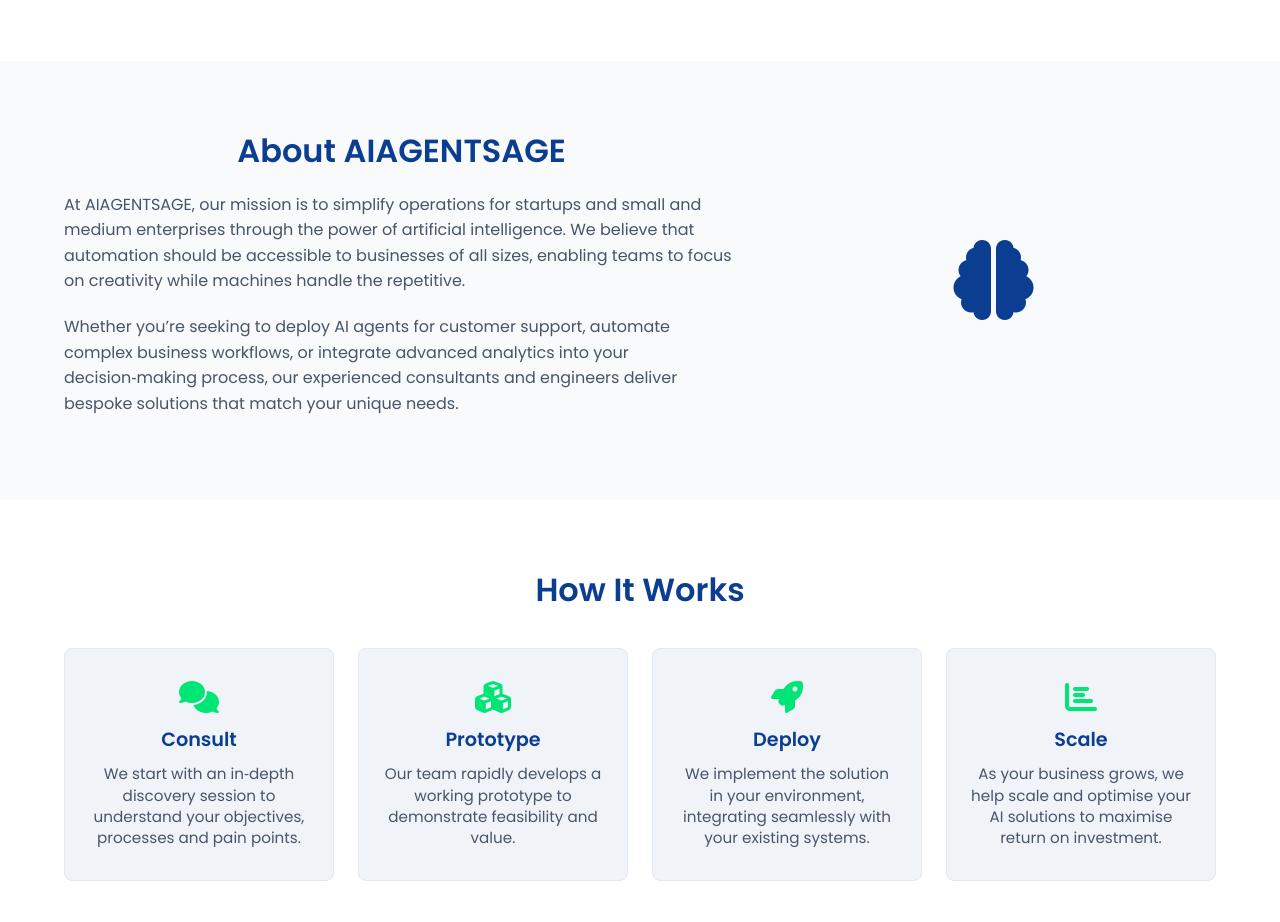
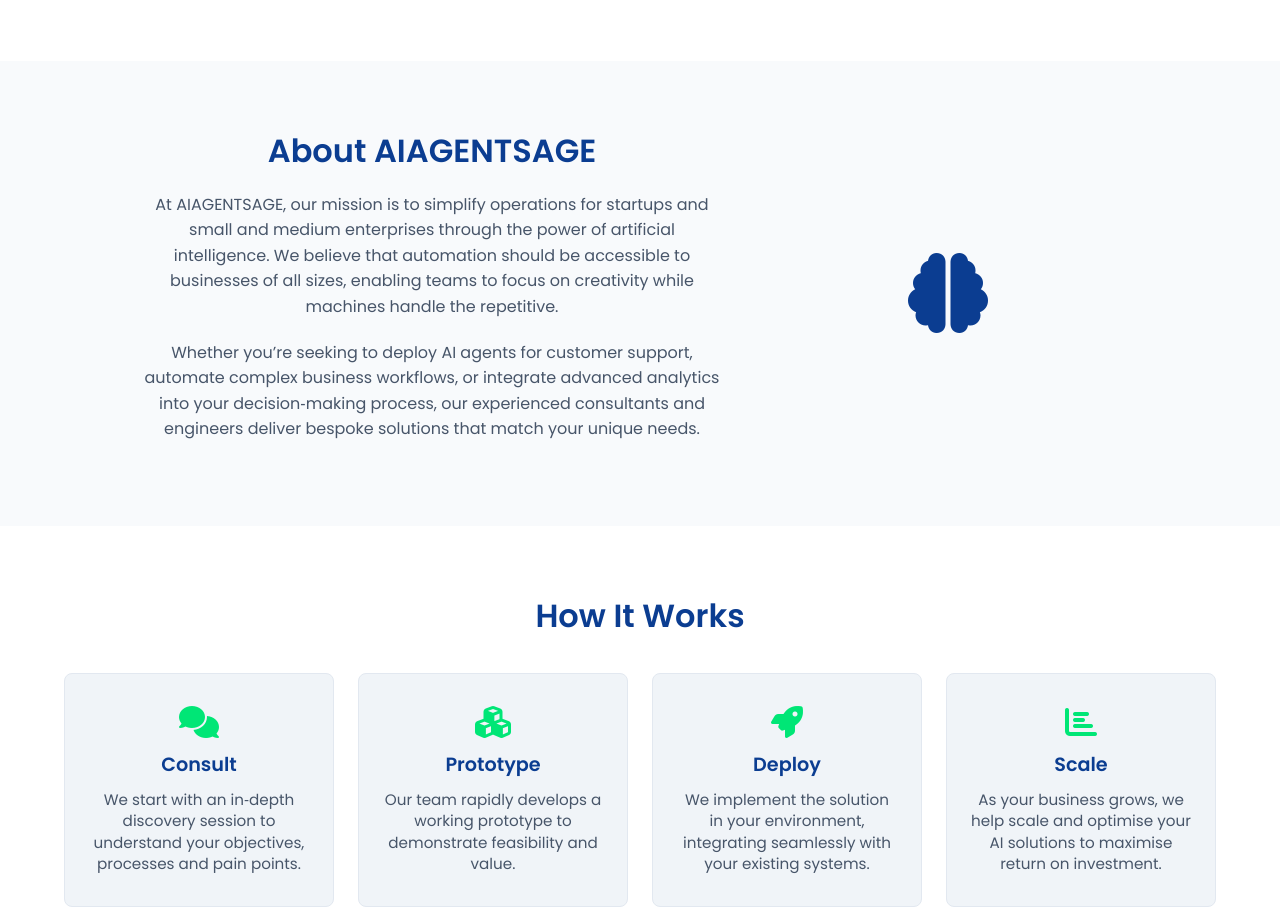
Before and after one commit to PrasaathAIA/WEbsite, a plain HTML site: page index.html in a window 1280 px wide. Shown: the part 1471-2393 px from the top of the page. Drawn offline with Linux system fonts and the light colour scheme; a small style sheet from the web is missing.

Commit message:
Center about section layout

```diff
--- a/css/styles.css
+++ b/css/styles.css
@@ -193,12 +193,16 @@
   display: flex;
   flex-wrap: wrap;
   align-items: center;
-  justify-content: space-between;
+  justify-content: center;
   gap: 2rem;
+  max-width: 1000px;
+  margin: 0 auto;
 }
 
 .about-text {
   flex: 1 1 55%;
+  text-align: center;
+  margin: 0 auto;
 }
 
 .about-text p {
@@ -212,6 +216,8 @@
   display: flex;
   align-items: center;
   justify-content: center;
+  margin: 0 auto;
+  text-align: center;
 }
 
 .about-icon {
@@ -631,10 +637,6 @@
     flex-direction: column;
     text-align: center;
   }
-
-  .about-image {
-    margin-top: 1rem;
-  }
 }
 
 @media (max-width: 480px) {
```
